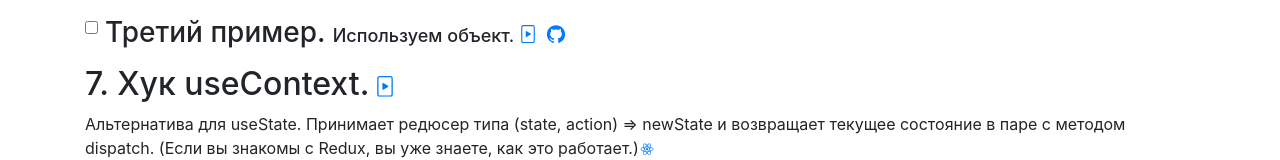
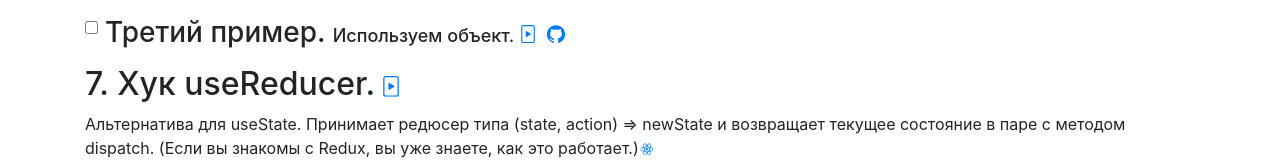
Before and after one commit to AVL68/react_hooks_compendium, a React (Create React App) app: page / in a window 1280 px wide. Shown: the part 2479-2639 px from the top of the page. Built offline with nearby package versions, Linux system fonts and the light colour scheme.

Commit message:
Lesson07 Корректировка путей.

```diff
--- a/src/Lesson07/L07_listOfContent.js
+++ b/src/Lesson07/L07_listOfContent.js
@@ -18,7 +18,7 @@ export const L07_listOfContent = () => {
         label="Первый пример. "
         labelAdd="Базовое использование."
         WVLFSecond={5216}
-        GHFile="https://github.com/AVL68/react_hooks_compendium/blob/master/src/Lesson07/L07_01_useReducer/L07_01_useReducer.js"
+        GHFile="https://github.com/AVL68/react_hooks_compendium/blob/master/src/Lesson07/L07_01_useReducer/alert/AlertContext.js"
       />
       {seeExampl01 ? (
         <>
--- a/src/Lesson07/Lesson07.js
+++ b/src/Lesson07/Lesson07.js
@@ -9,7 +9,7 @@ export default function Lesson07() {
   return (
     <>
       <h2>
-        7. Хук useContext.
+        7. Хук useReducer.
         <WatchVideoLessonFromSecond second={5216} />
       </h2>
       <p>
```
